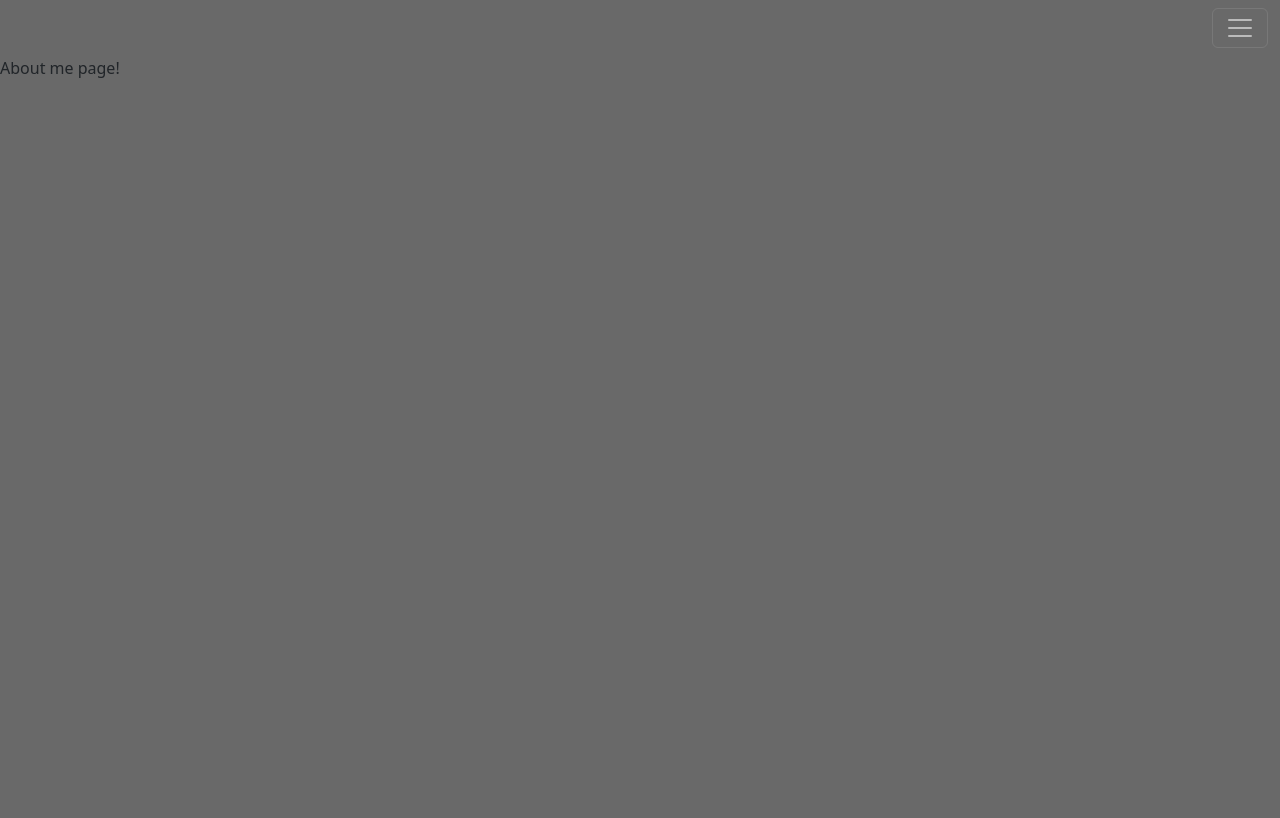
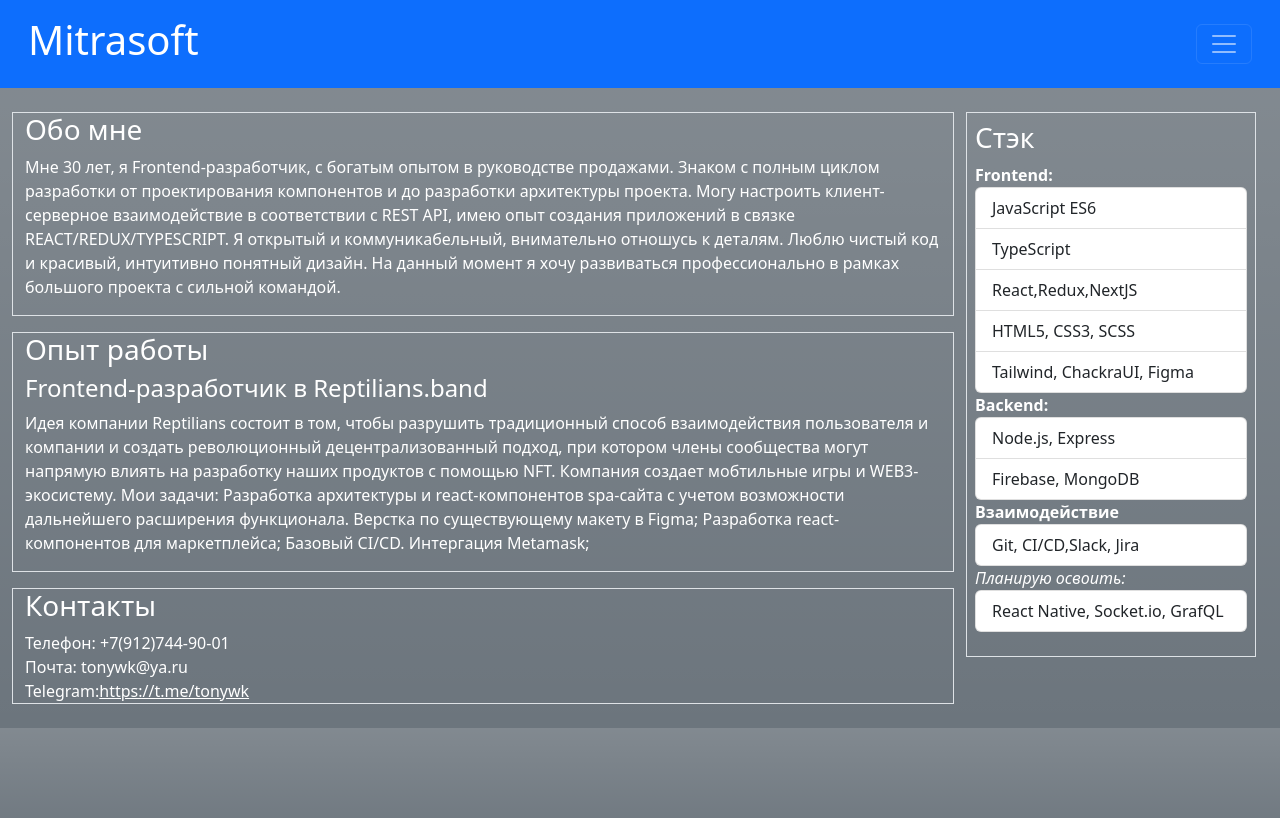
Before and after one commit to tonywkx/mitrasoft, a React (Create React App) app: page /about in a window 1280 px wide. Shown: the top 818 px of the page. Built offline with nearby package versions, Linux system fonts and the light colour scheme.

Commit message:
feat: add about page and fix header

```diff
--- a/src/components/header.jsx
+++ b/src/components/header.jsx
@@ -1,27 +1,32 @@
 import React from "react";
-import Container from "react-bootstrap/Container";
-import Navbar from "react-bootstrap/Navbar";
-import Nav from "react-bootstrap/Nav";
+import { Container, Navbar, Nav, Image, Col } from "react-bootstrap";
 
 export default function Header() {
   const expandBreakpoint = "2500px";
   return (
     <Navbar
       bg="navBackground"
-      className="bg-info-subtle"
+      className="bg-primary text-white p-3"
       variant="dark"
       expand={expandBreakpoint}
     >
-      <Container fluid className="justify-content-end">
+      <Container fluid className="justify-content-between">
+        <h1>Mitrasoft</h1>
         <Navbar.Toggle aria-controls="basic-navbar-nav" />
-        <Navbar.Collapse id="basic-navbar-nav">
+        <Navbar.Collapse className="mt-1" id="basic-navbar-nav">
           <Nav
             className={`mx-auto ms-${expandBreakpoint}-auto me-${expandBreakpoint}-0`}
           >
-            <Nav.Link className="text-bg-primary p-3" href="/">
+            <Col className="ms-4" md={1}>
+              <Image src="./assets/me.png" roundedCircle fluid />
+            </Col>
+            <p className="ps-3 pt-2">Anton Kolesnikov</p>
+            <p className="ps-3">tonywk@ya.ru</p>
+
+            <Nav.Link className="link-white p-3" href="/">
               Список постов
             </Nav.Link>
-            <Nav.Link className="text-bg-primary p-3 w-10" href="/about">
+            <Nav.Link className="link-white p-3 w-10" href="/about">
               Обо мне
             </Nav.Link>
           </Nav>
--- a/src/index.css
+++ b/src/index.css
@@ -1,6 +1,4 @@
-*{
-  background-color: dimgray;
-}
+
 body {
   margin: 0;
   font-family: -apple-system, BlinkMacSystemFont, 'Segoe UI', 'Roboto', 'Oxygen',
--- a/src/index.js
+++ b/src/index.js
@@ -10,7 +10,7 @@ const root = ReactDOM.createRoot(document.getElementById('root'));
 root.render(
   <React.StrictMode>
     <BrowserRouter>
-     <App />
+     <App/>
     </BrowserRouter>
   </React.StrictMode>
 );
--- a/src/pages/about.jsx
+++ b/src/pages/about.jsx
@@ -1,11 +1,109 @@
+/* eslint-disable jsx-a11y/anchor-is-valid */
 import React from "react";
 import Header from "../components/header";
+import { Container, ListGroup, Col, Row } from "react-bootstrap";
 
 export default function About() {
   return (
     <>
       <Header />
-      <div>About me page!</div>
+      <Container
+        fluid
+        className="p-4 bg-secondary bg-gradient text-white h-100"
+      >
+        <Row>
+          <Col sm={9}>
+            <Row>
+              <div className=" border mb-3">
+                <h3>Обо мне</h3>
+                <p>
+                  Мне 30 лет, я Frontend-разработчик, с богатым опытом в
+                  руководстве продажами. Знаком с полным циклом разработки от
+                  проектирования компонентов и до разработки архитектуры
+                  проекта. Могу настроить клиент-серверное взаимодействие в
+                  соответствии с REST API, имею опыт создания приложений в
+                  связке REACT/REDUX/TYPESCRIPT. Я открытый и коммуникабельный,
+                  внимательно отношусь к деталям. Люблю чистый код и красивый,
+                  интуитивно понятный дизайн. На данный момент я хочу
+                  развиваться профессионально в рамках большого проекта с
+                  сильной командой.
+                </p>
+              </div>
+            </Row>
+            <Row>
+              <div className=" border mb-3 ">
+                <h3>Опыт работы</h3>
+                <h4>Frontend-разработчик в Reptilians.band</h4>
+                <p>
+                  Идея компании Reptilians состоит в том, чтобы разрушить
+                  традиционный способ взаимодействия пользователя и компании и
+                  создать революционный децентрализованный подход, при котором
+                  члены сообщества могут напрямую влиять на разработку наших
+                  продуктов с помощью NFT. Компания создает мобтильные игры и
+                  WEB3- экосистему. Мои задачи: Разработка архитектуры и
+                  react-компонентов spa-сайта с учетом возможности дальнейшего
+                  расширения функционала. Верстка по существующему макету в
+                  Figma; Разработка react-компонентов для маркетплейса; Базовый
+                  CI/CD. Интергация Metamask;
+                </p>
+              </div>
+            </Row>
+            <Row>
+              <div className="border">
+                <h3>Контакты</h3>
+                <p className="m-0">Телефон: +7(912)744-90-01</p>
+                <p className="m-0">Почта: tonywk@ya.ru</p>
+                <p className="m-0">
+                  Telegram:
+                  <a className="text-white" href="https://t.me/tonywk">
+                    https://t.me/tonywk
+                  </a>
+                </p>
+              </div>
+            </Row>
+          </Col>
+          <Col sm={3}>
+            <div className=" border p-2">
+              <h3>Стэк</h3>
+              <p>
+                <span className="fw-bold">Frontend:</span>
+                <ListGroup>
+                  <ListGroup.Item>JavaScript ES6</ListGroup.Item>
+                  <ListGroup.Item>TypeScript</ListGroup.Item>
+                  <ListGroup.Item>React,Redux,NextJS</ListGroup.Item>
+                  <ListGroup.Item>HTML5, CSS3, SCSS</ListGroup.Item>
+                  <ListGroup.Item>Tailwind, ChackraUI, Figma</ListGroup.Item>
+                </ListGroup>
+                <span className="fw-bold">Backend:</span>
+                <ListGroup>
+                  <ListGroup.Item>Node.js, Express</ListGroup.Item>
+                  <ListGroup.Item>Firebase, MongoDB</ListGroup.Item>
+                </ListGroup>
+                <span className="fw-bold">Взаимодействие</span>
+                <ListGroup>
+                  <ListGroup.Item>Git, CI/CD,Slack, Jira</ListGroup.Item>
+                </ListGroup>
+                <span className="fst-italic">Планирую освоить:</span>
+                <ListGroup>
+                  <ListGroup.Item className="bg-gray-200">
+                    React Native, Socket.io, GrafQL
+                  </ListGroup.Item>
+                </ListGroup>
+              </p>
+            </div>
+          </Col>
+        </Row>
+      </Container>
+      <Container
+        fluid
+        className="p-4 bg-secondary bg-gradient text-white h-100"
+      >
+        {" "}
+        <br /> <br />
+        {"  "}
+        <br />
+        {"  "}
+      </Container>
     </>
   );
 }
```
Also changed, not shown: 1 other file (tests, documents, lock files or other folders).
